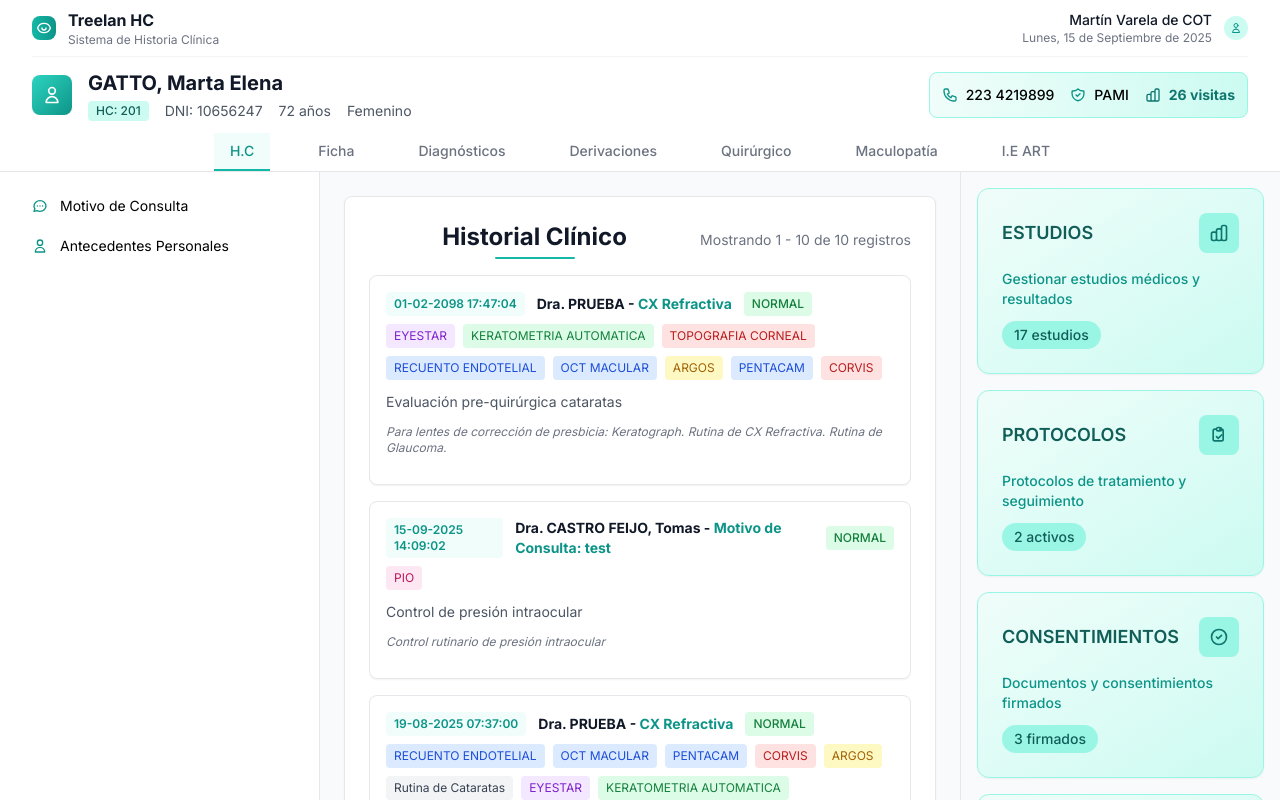
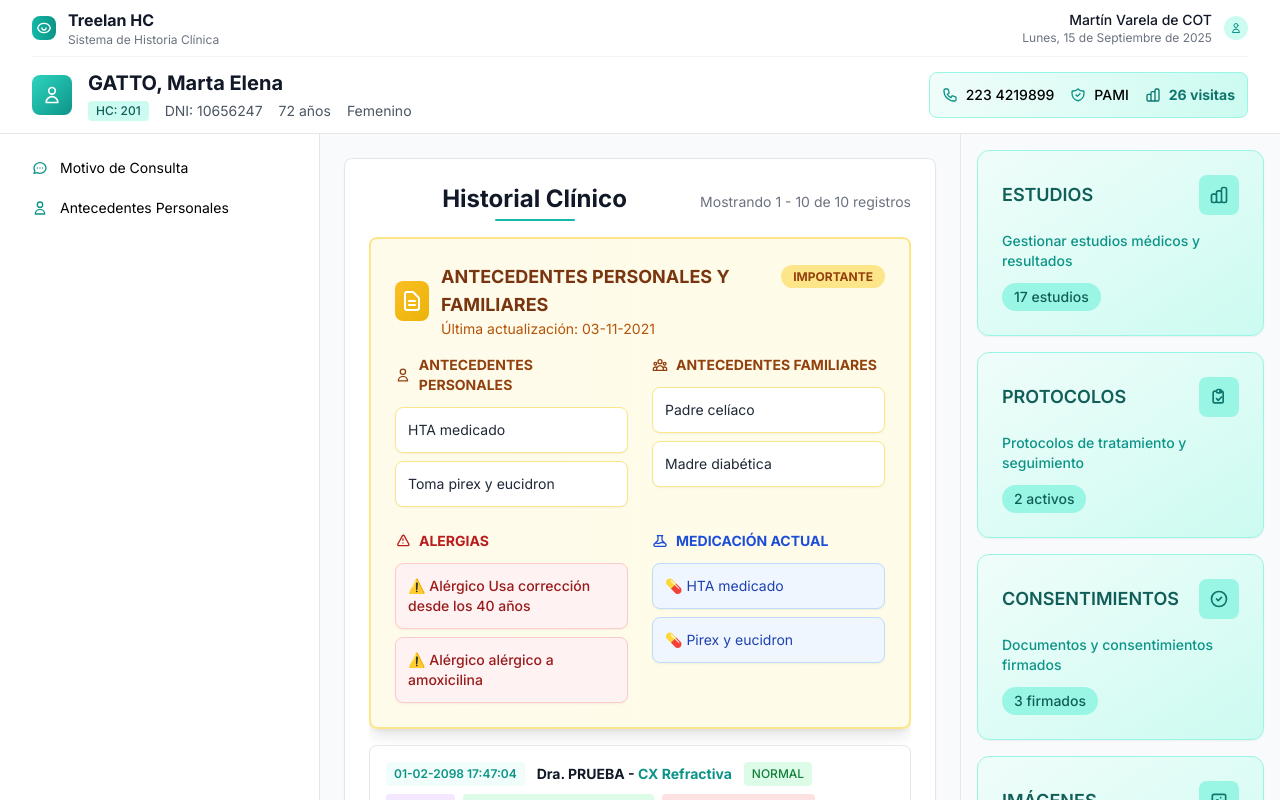
Before and after one commit to Fran-Larrosa-7id/protoHC, an Angular app: page / in a window 1280 px wide. Shown: the top 800 px of the page. Built offline with nearby package versions, Linux system fonts and the light colour scheme.

Commit message:
feat: Add antecedentes section to patient data model and update service with mock data

```diff
--- a/src/app/app.html
+++ b/src/app/app.html
@@ -79,8 +79,9 @@
         </div>
       </div>
 
+      <!-- TODO: Se comenta temporalmente -->
       <!-- Navigation Tabs -->
-      <nav class="flex justify-center border-b border-gray-200 -mb-px" aria-label="Tabs">
+      <!-- <nav class="flex justify-center border-b border-gray-200 -mb-px" aria-label="Tabs">
         <div class="flex space-x-8">
           <button
             *ngFor="let tab of tabs"
@@ -92,7 +93,7 @@
             {{ tab.label }}
           </button>
         </div>
-      </nav>
+      </nav> -->
     </div>
   </header>
 
@@ -139,6 +140,92 @@
             <div class="h-full overflow-y-auto">
               <div class="max-w-full mx-auto">
                 <div class="space-y-4">
+
+                  <!-- Antecedentes Card - Always First if exists -->
+                  <div *ngIf="patient?.antecedentes" class="bg-gradient-to-r from-amber-50 to-yellow-50 border-2 border-amber-200 rounded-lg shadow-lg p-6 hover:shadow-xl transition-all duration-300">
+                    <div class="flex items-start justify-between mb-4">
+                      <div class="flex items-center space-x-3">
+                        <div class="w-10 h-10 bg-gradient-to-br from-amber-400 to-yellow-500 rounded-lg flex items-center justify-center">
+                          <svg class="w-6 h-6 text-white" fill="none" stroke="currentColor" viewBox="0 0 24 24">
+                            <path stroke-linecap="round" stroke-linejoin="round" stroke-width="2" d="M9 12h6m-6 4h6m2 5H7a2 2 0 01-2-2V5a2 2 0 012-2h5.586a1 1 0 01.707.293l5.414 5.414a1 1 0 01.293.707V19a2 2 0 01-2 2z"></path>
+                          </svg>
+                        </div>
+                        <div>
+                          <h3 class="text-lg font-bold text-amber-900">ANTECEDENTES PERSONALES Y FAMILIARES</h3>
+                          <p class="text-sm text-amber-700">Última actualización: {{ patient?.antecedentes?.lastUpdate }}</p>
+                        </div>
+                      </div>
+                      <div class="flex-shrink-0">
+                        <span class="bg-amber-200 text-amber-800 px-3 py-1 rounded-full text-xs font-bold">IMPORTANTE</span>
+                      </div>
+                    </div>
+
+                    <div class="grid grid-cols-1 md:grid-cols-2 gap-6">
+                      <!-- Antecedentes Personales -->
+                      <div class="space-y-3">
+                        <h4 class="text-sm font-bold text-amber-800 flex items-center">
+                          <svg class="w-4 h-4 mr-2" fill="none" stroke="currentColor" viewBox="0 0 24 24">
+                            <path stroke-linecap="round" stroke-linejoin="round" stroke-width="2" d="M16 7a4 4 0 11-8 0 4 4 0 018 0zM12 14a7 7 0 00-7 7h14a7 7 0 00-7-7z"></path>
+                          </svg>
+                          ANTECEDENTES PERSONALES
+                        </h4>
+                        <div class="space-y-2">
+                          <div *ngFor="let antecedente of patient?.antecedentes?.personales"
+                               class="bg-white rounded-lg p-3 border border-amber-200 shadow-sm">
+                            <p class="text-sm text-gray-800">{{ antecedente }}</p>
+                          </div>
+                        </div>
+                      </div>
+
+                      <!-- Antecedentes Familiares -->
+                      <div class="space-y-3">
+                        <h4 class="text-sm font-bold text-amber-800 flex items-center">
+                          <svg class="w-4 h-4 mr-2" fill="none" stroke="currentColor" viewBox="0 0 24 24">
+                            <path stroke-linecap="round" stroke-linejoin="round" stroke-width="2" d="M17 20h5v-2a3 3 0 00-5.356-1.857M17 20H7m10 0v-2c0-.656-.126-1.283-.356-1.857M7 20H2v-2a3 3 0 015.356-1.857M7 20v-2c0-.656.126-1.283.356-1.857m0 0a5.002 5.002 0 019.288 0M15 7a3 3 0 11-6 0 3 3 0 016 0zm6 3a2 2 0 11-4 0 2 2 0 014 0zM7 10a2 2 0 11-4 0 2 2 0 014 0z"></path>
+                          </svg>
+                          ANTECEDENTES FAMILIARES
+                        </h4>
+                        <div class="space-y-2">
+                          <div *ngFor="let familiar of patient?.antecedentes?.familiares"
+                               class="bg-white rounded-lg p-3 border border-amber-200 shadow-sm">
+                            <p class="text-sm text-gray-800">{{ familiar }}</p>
+                          </div>
+                        </div>
+                      </div>
+
+                      <!-- Alergias -->
+                      <div class="space-y-3">
+                        <h4 class="text-sm font-bold text-red-700 flex items-center">
+                          <svg class="w-4 h-4 mr-2" fill="none" stroke="currentColor" viewBox="0 0 24 24">
+                            <path stroke-linecap="round" stroke-linejoin="round" stroke-width="2" d="M12 9v2m0 4h.01m-6.938 4h13.856c1.54 0 2.502-1.667 1.732-2.5L13.732 4c-.77-.833-1.866-.833-2.464 0L4.35 16.5c-.77.833.192 2.5 1.732 2.5z"></path>
+                          </svg>
+                          ALERGIAS
+                        </h4>
+                        <div class="space-y-2">
+                          <div *ngFor="let alergia of patient?.antecedentes?.alergias"
+                               class="bg-red-50 rounded-lg p-3 border border-red-200 shadow-sm">
+                            <p class="text-sm text-red-800 font-medium">⚠️ {{ alergia }}</p>
+                          </div>
+                        </div>
+                      </div>
+
+                      <!-- Medicación -->
+                      <div class="space-y-3">
+                        <h4 class="text-sm font-bold text-blue-700 flex items-center">
+                          <svg class="w-4 h-4 mr-2" fill="none" stroke="currentColor" viewBox="0 0 24 24">
+                            <path stroke-linecap="round" stroke-linejoin="round" stroke-width="2" d="M19.428 15.428a2 2 0 00-1.022-.547l-2.387-.477a6 6 0 00-3.86.517l-.318.158a6 6 0 01-3.86.517L6.05 15.21a2 2 0 00-1.806.547M8 4h8l-1 1v5.172a2 2 0 00.586 1.414l5 5c1.26 1.26.367 3.414-1.415 3.414H4.828c-1.782 0-2.674-2.154-1.414-3.414l5-5A2 2 0 009 10.172V5L8 4z"></path>
+                          </svg>
+                          MEDICACIÓN ACTUAL
+                        </h4>
+                        <div class="space-y-2">
+                          <div *ngFor="let medicamento of patient?.antecedentes?.medicacion"
+                               class="bg-blue-50 rounded-lg p-3 border border-blue-200 shadow-sm">
+                            <p class="text-sm text-blue-800">💊 {{ medicamento }}</p>
+                          </div>
+                        </div>
+                      </div>
+                    </div>
+                  </div>
 
                   <!-- Dynamic Timeline Items -->
                   <div *ngFor="let study of medicalStudies; let i = index"
--- a/src/app/app.ts
+++ b/src/app/app.ts
@@ -1,7 +1,7 @@
 import { Component, OnInit } from '@angular/core';
 import { CommonModule } from '@angular/common';
 import { PatientService } from './services/patient.service';
-import { Patient, MedicalStudy, MaculopathyData, Protocol, Consent, MedicalImage, RefractionData } from './interfaces/patient.interface';
+import { Patient, MedicalStudy, MaculopathyData, Protocol, Consent, MedicalImage, RefractionData, PatientAntecedentes } from './interfaces/patient.interface';
 
 @Component({
   selector: 'app-root',
--- a/src/app/services/patient.service.ts
+++ b/src/app/services/patient.service.ts
@@ -1,5 +1,5 @@
 import { Injectable } from '@angular/core';
-import { Patient, MedicalStudy, MaculopathyData, Protocol, Consent, MedicalImage, RefractionData } from '../interfaces/patient.interface';
+import { Patient, MedicalStudy, MaculopathyData, Protocol, Consent, MedicalImage, RefractionData, PatientAntecedentes } from '../interfaces/patient.interface';
 
 @Injectable({
   providedIn: 'root'
@@ -30,7 +30,26 @@ export class PatientService {
     firstVisit: '17-05-1996',
     lastVisit: '02-01-2098',
     totalVisits: 26,
-    notes: 'Paciente regular con seguimiento de maculopatía'
+    notes: 'Paciente regular con seguimiento de maculopatía',
+    antecedentes: {
+      personales: [
+        'HTA medicado',
+        'Toma pirex y eucidron'
+      ],
+      familiares: [
+        'Padre celíaco',
+        'Madre diabética'
+      ],
+      alergias: [
+        'Alérgico Usa corrección desde los 40 años',
+        'Alérgico alérgico a amoxicilina'
+      ],
+      medicacion: [
+        'HTA medicado',
+        'Pirex y eucidron'
+      ],
+      lastUpdate: '03-11-2021'
+    }
   };
 
   // Real medical histories data from the provided images
```
Also changed, not shown: src/app/interfaces/patient.interface.ts (+9 -0 lines).
